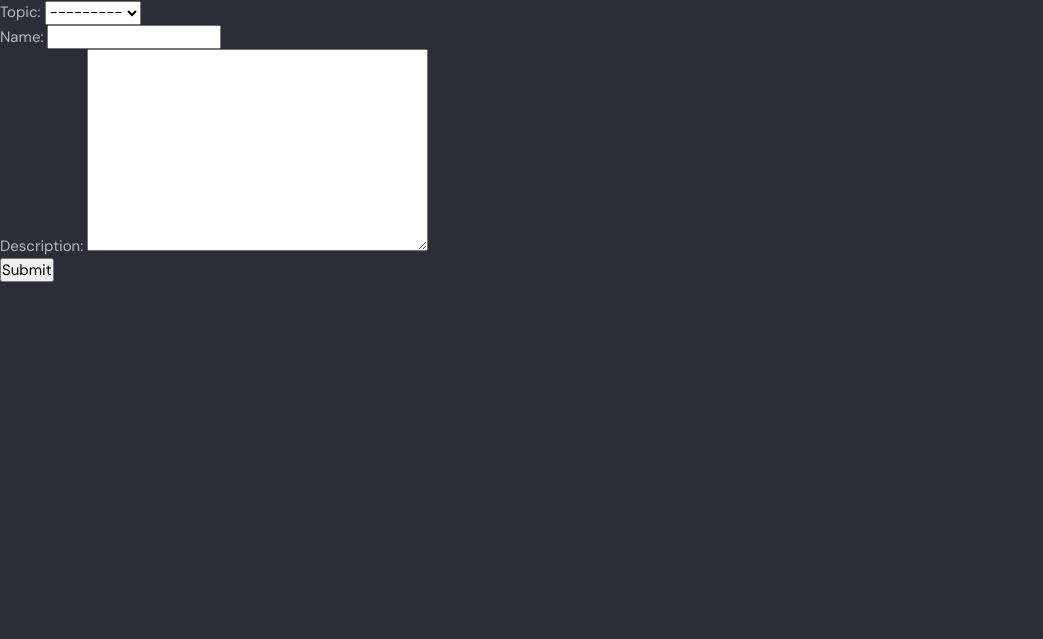
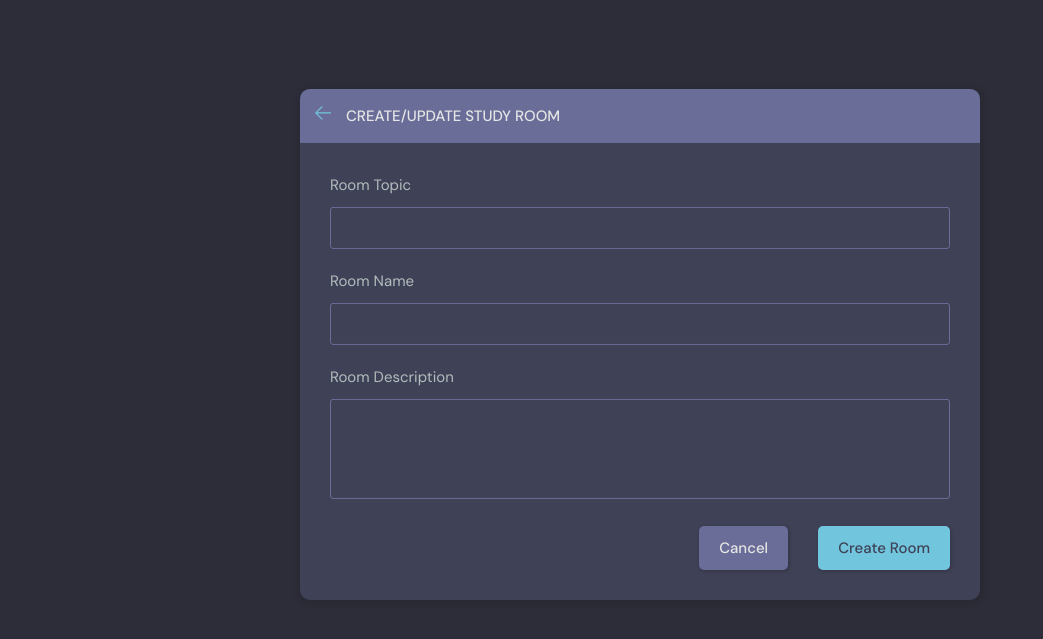
Before and after one commit to zainulabideenjutt/StudyBuddy-Search-Engine-Discord-Clone-Chat-Room, a Django app: page /create-room/ in a window 1280 px wide. Shown: the part 76-715 px from the top of the page, without its empty margins (0-1043 px from the left). Run offline with Django 4.2, Linux system fonts and the light colour scheme; the visitor is signed in with stand-in values (Sample User, id 1); data that the repository does not hold is empty; parts of the project's set-up code (start-up, migrations or seed data) failed here and were passed over.

Commit message:
create Room Functionality

```diff
--- a/base/templates/base/base_room.html
+++ b/base/templates/base/base_room.html
@@ -1,10 +1,68 @@
 {% extends 'main.html' %}
 {% block content %}
+<main class="create-room layout">
+  <div class="container">
+    <div class="layout__box">
+      <div class="layout__boxHeader">
+        <div class="layout__boxTitle">
+          <a href="index.html">
+            <svg version="1.1" xmlns="http://www.w3.org/2000/svg" width="32" height="32" viewBox="0 0 32 32">
+              <title>arrow-left</title>
+              <path
+                d="M13.723 2.286l-13.723 13.714 13.719 13.714 1.616-1.611-10.96-10.96h27.625v-2.286h-27.625l10.965-10.965-1.616-1.607z">
+              </path>
+            </svg>
+          </a>
+          <h3>Create/Update Study Room</h3>
+        </div>
+      </div>
+      <div class="layout__body">
+        <form class="form" action="#" method="post">
+          {% csrf_token %}
+          <div class="form__group">
+            <label for="room_topic">Room Topic</label>
+            <input required type="text" name="topic" list="topic-list">
+            <datalist id="topic-list">
+              <select id="room_topic"></select>
+              {% for topic in topics %}
+              <option value="{{topic}}">{{topic}}</option>
+              {% endfor %}
+            </datalist>
+          </div>
+          <div class="form__group">
+            <label for="room_name">Room Name</label>
+            {{form.name}}
+          </div>
+          <div class="form__group">
+            <label for="room_description">Room Description</label>
+            {{form.description}}
+          </div>
 
-<form action="" method="post">
-        {% csrf_token %}
-        {{form.as_p}}
-        <input type="submit" value="Submit">
-    </form>
+          <!-- <div class="form__group">
+            <label for="room_topic">Topic</label>
+            <input required type="text" name="topic" id="room_topic" list="topic-list" />
+            <datalist id="topic-list">
+              <select id="room_topic">
+                <option value="">Select your topic</option>
+                <option value="Python">Python</option>
+                <option value="Django">Django</option>
+              </select>
+            </datalist>
 
-{% endblock %}
+          </div> -->
+
+
+          <!-- <div class="form__group">
+            <label for="room_about">About</label>
+            <textarea name="room_about" id="room_about" placeholder="Write about your study group..."></textarea>
+          </div> -->
+          <div class="form__action">
+            <a class="btn btn--dark" href="index.html">Cancel</a>
+            <button class="btn btn--main" type="submit">Create Room</button>
+          </div>
+        </form>
+      </div>
+    </div>
+  </div>
+</main>
+{% endblock content %}
--- a/base/templates/base/feed_component.html
+++ b/base/templates/base/feed_component.html
@@ -15,7 +15,7 @@
     <div class="roomListRoom__content">
         <a href="{% url 'room' room.id %}">{{room.name}}</a>
         <p>
-            {{room.body}}
+            {{room.description}}
         </p>
     </div>
     <div class="roomListRoom__meta">
--- a/base/templates/base/home.html
+++ b/base/templates/base/home.html
@@ -31,7 +31,7 @@
           <h2>Study Room</h2>
           <p>{{room_count}} Rooms available</p>
         </div>
-        <a class="btn btn--main" href="create-room.html">
+        <a class="btn btn--main" href="{% url 'create-room' %}">
           <svg version="1.1" xmlns="http://www.w3.org/2000/svg" width="32" height="32" viewBox="0 0 32 32">
             <title>add</title>
             <path
--- a/base/views.py
+++ b/base/views.py
@@ -1,4 +1,5 @@
 from asyncio.windows_events import NULL
+from pydoc import describe
 from pydoc_data.topics import topics
 from django.http import HttpResponse
 from django.contrib.auth.forms import UserCreationForm
@@ -63,14 +64,23 @@ def room(request, pk):
 @login_required(login_url='login-user')
 def createRoom(request):
     form = RoomForm()
+    topics=Topic.objects.all()
     if request.method == 'POST':
-        form = RoomForm(request.POST)
-        if form.is_valid():
-            room=form.save(commit=False)
-            room.host=request.user
-            room.save()
-            return redirect('home')
-    context = {'form': form}
+        topic_name=request.POST.get('topic')
+        topic,created =Topic.objects.get_or_create(name=topic_name)
+        Room.objects.create(
+            host=request.user,
+            topic=topic,
+            name=request.POST.get('name'),
+            description=request.POST.get('description'),
+        )
+        return redirect('home')
+        # if form.is_valid():
+        #     room=form.save(commit=False)
+        #     room.host=request.user
+        #     room.save()
+        #     return redirect('home')
+    context = {'form': form, 'topics': topics}
     return render(request, 'base/base_room.html', context)
 
 
@@ -78,6 +88,7 @@ def createRoom(request):
 def updateRoom(request, pk):
     room = Room.objects.get(id=pk)
     form = RoomForm(instance=room)
+    topics = Topic.objects.all()
     if request.user != room.host:
         return HttpResponse('You are not Allowed Here')
     if request.method == 'POST':
@@ -85,7 +96,7 @@ def updateRoom(request, pk):
         if form.is_valid():
             form.save()
             return redirect('home')
-    context = {'form': form}
+    context = {'form': form, 'topics': topics}
     return render(request, 'base/base_room.html', context)
 
 
```
Also changed, not shown: base/templates/base/base_room_old.html (added, +10 -0 lines), base/templates/base/room.html (+74 -35 lines), base/migrations/0007_alter_message_options.py (added).
